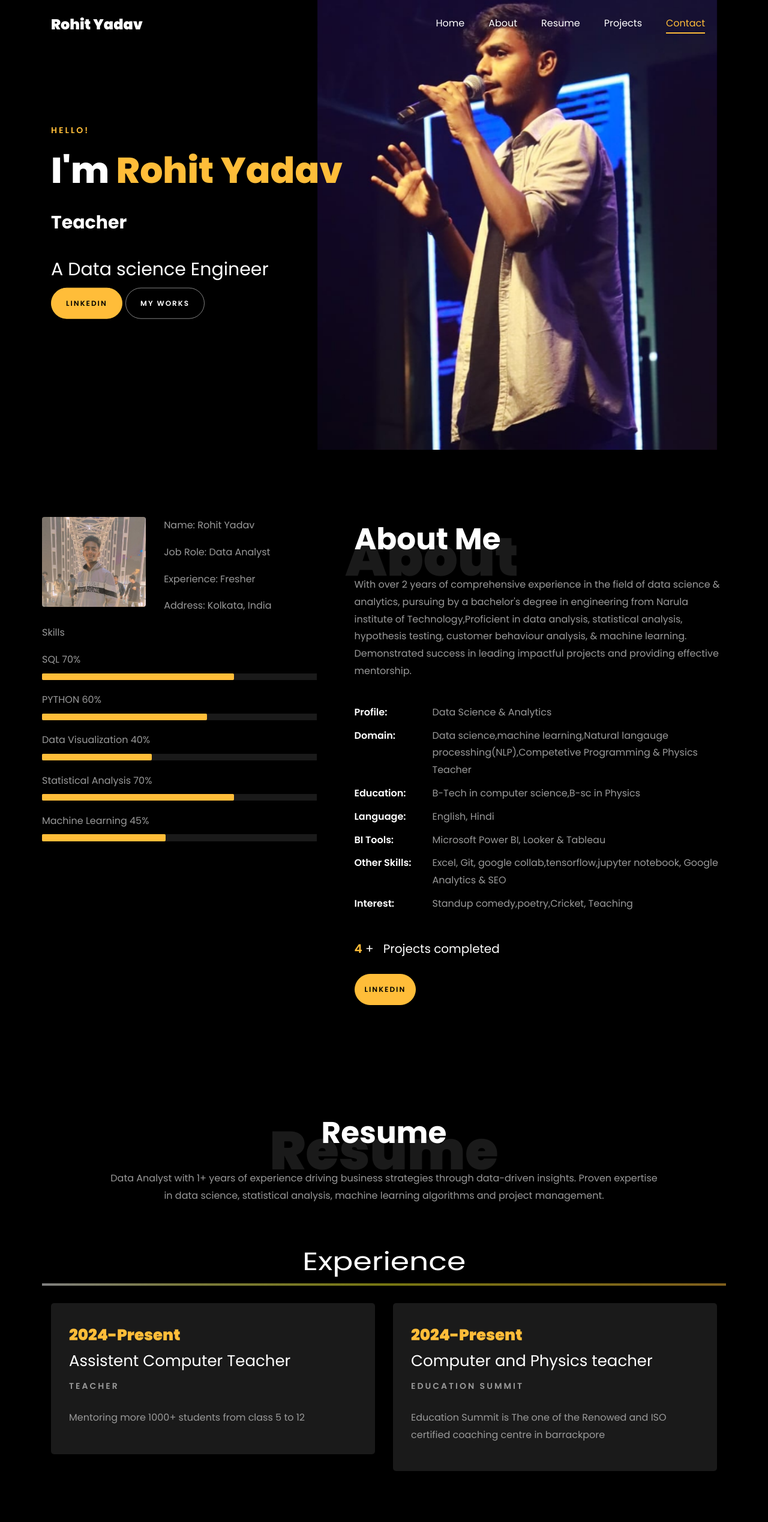
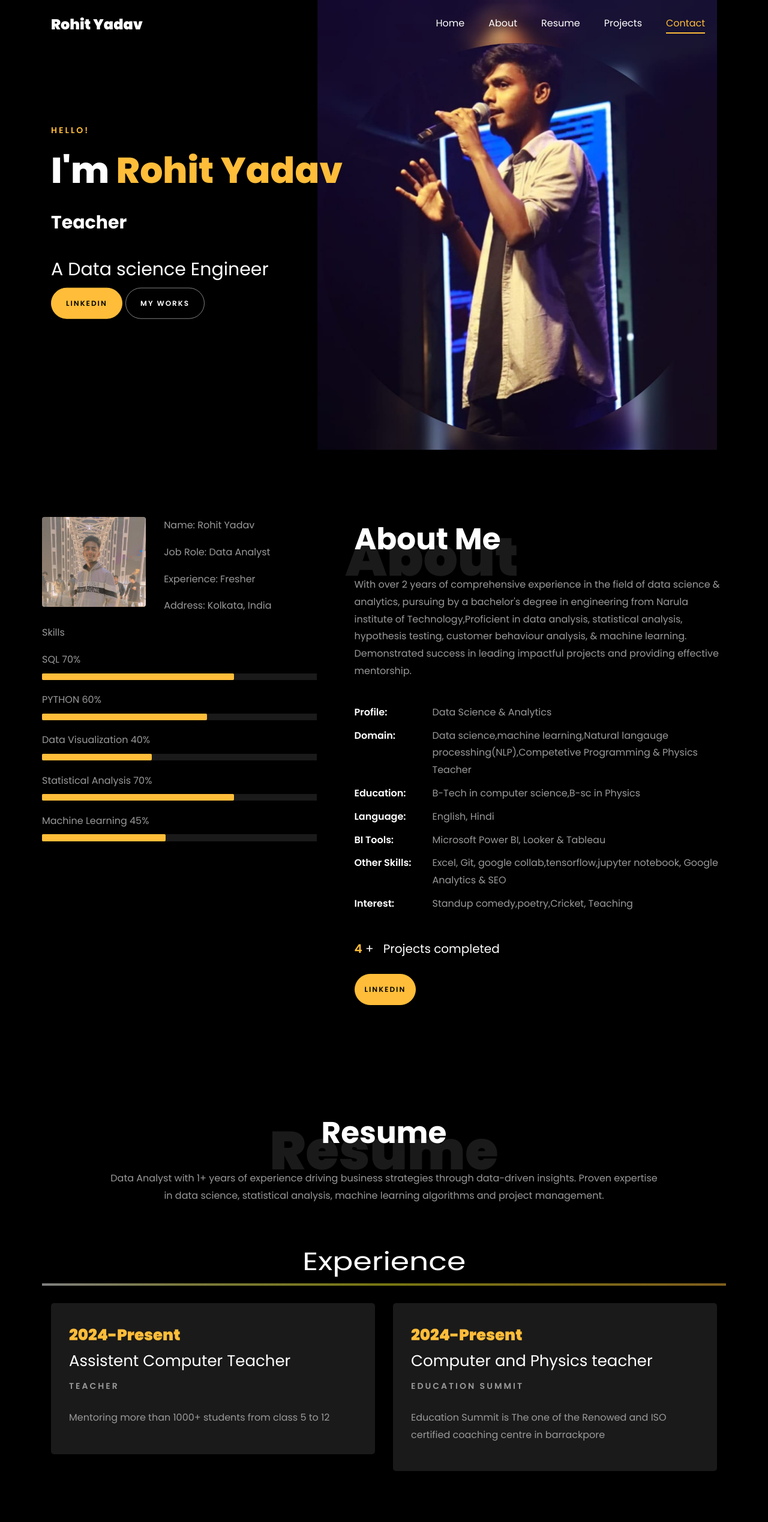
Before and after one commit to yadavrohit28/rohit.github.io, a plain HTML site: page index.html in a window 1280 px wide. Shown: the top 2538 px of the page at 60% size. Drawn offline with Linux system fonts and the light colour scheme; a web font is replaced by a local one.

Commit message:
Update index.html

```diff
--- a/index.html
+++ b/index.html
@@ -141,7 +141,7 @@
 	      	<div class="overlay"></div>
 	         <div class="container">
 	          <div class="row d-md-flex no-gutters slider-text align-items-end justify-content-end" data-scrollax-parent="true">
-	          	<div class="one-third js-fullheight order-md-last img" style="background-image:url('images/bg_1.png');">
+	          	<div class="one-third js-fullheight order-md-last img" style="background-image:url('images/rohit5.jpeg');">
 	          	 <div class="overlay"></div>
 	          	</div>
 		          <div class="one-forth d-flex  align-items-center ftco-animate" data-scrollax=" properties: { translateY: '70%' }">
@@ -327,7 +327,7 @@
 						<span class="date">2024-Present</span>
 						<h2>Assistent Computer Teacher</h2>
 						<span class="position">Teacher</span>
-						<p class="mt-4">Mentoring more  1000+ students from class 5 to 12
+						<p class="mt-4">Mentoring more than 1000+ students from class 5 to 12
 							<ul>
 							</ul>
 						</p>
```
